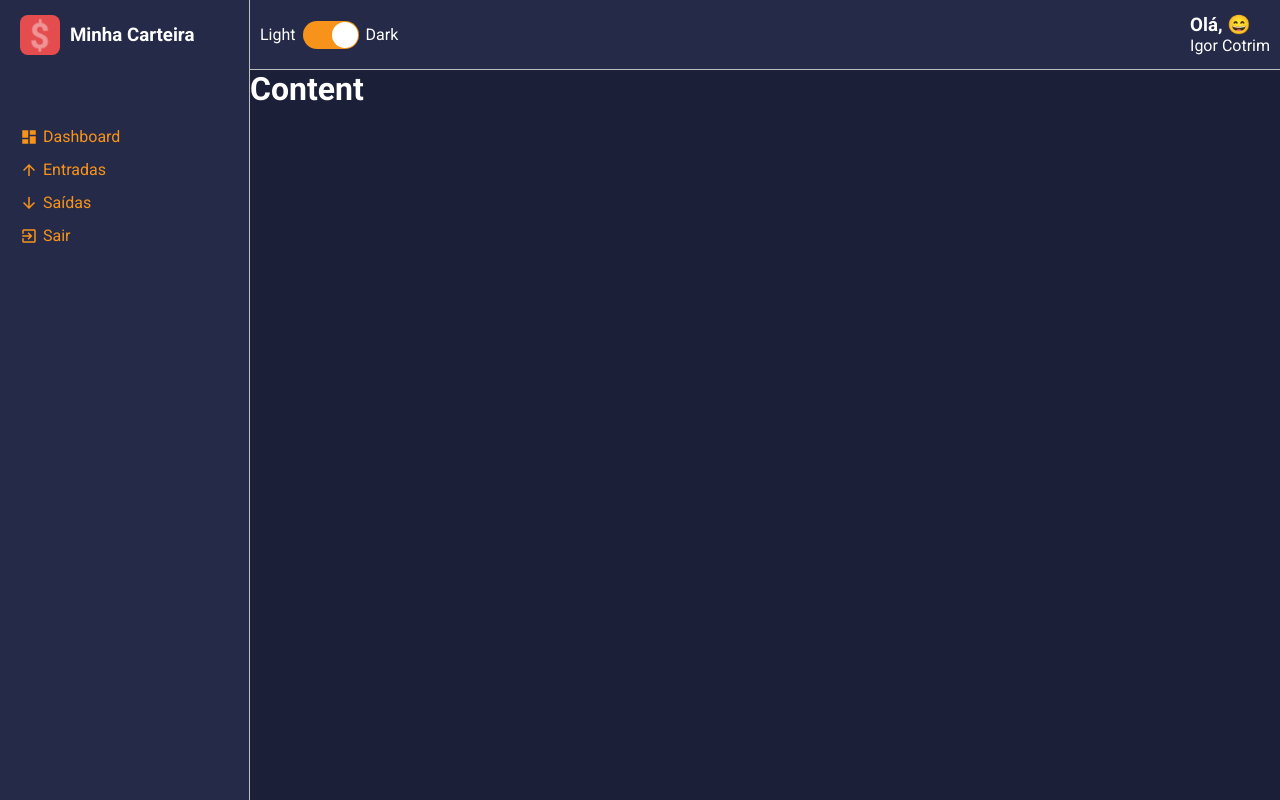
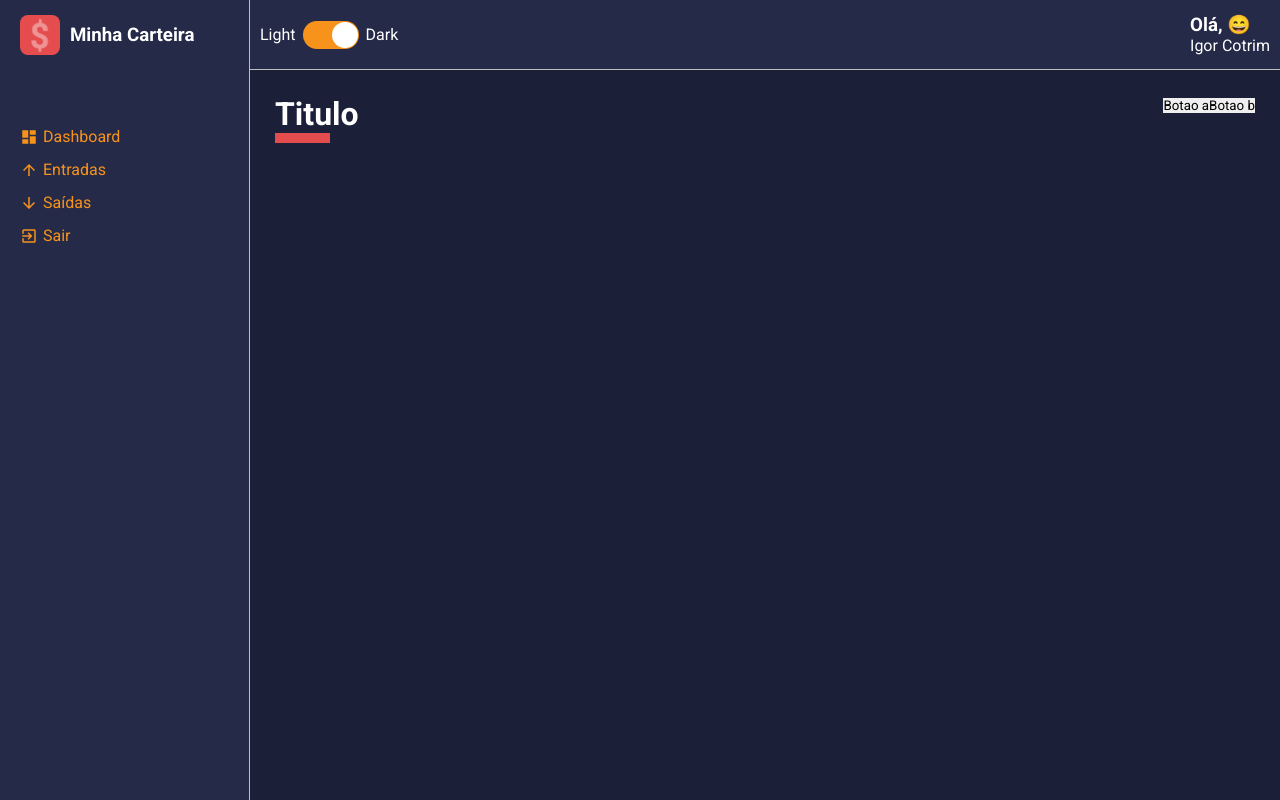
Before and after one commit to igor-cotrim/minha-carteira, a React (Create React App) app: page / in a window 1280 px wide. Built offline with nearby package versions, Linux system fonts and the light colour scheme.

Commit message:
create content header

```diff
--- a/src/App.tsx
+++ b/src/App.tsx
@@ -1,5 +1,6 @@
 import { ThemeProvider } from 'styled-components'
 import Layout from './components/layout'
+import Dashboard from './pages/dashboard'
 
 import { GlobalStyle } from './styles/global'
 import dark from './styles/themes/dark'
@@ -8,7 +9,9 @@ const App = () => {
   return (
     <ThemeProvider theme={dark}>
       <GlobalStyle />
-      <Layout />
+      <Layout>
+        <Dashboard />
+      </Layout>
     </ThemeProvider>
   )
 }
--- /dev/null
+++ b/src/components/content-header/index.tsx
@@ -0,0 +1,17 @@
+import * as S from "./styles"
+
+const ContentHeader = () => {
+  return (
+    <S.Container>
+      <S.TitleContainer>
+        <h1>Titulo</h1>
+      </S.TitleContainer>
+      <S.Controllers>
+        <button type="button">Botao a</button>
+        <button type="button">Botao b</button>
+      </S.Controllers>
+    </S.Container>
+  )
+}
+
+export default ContentHeader
--- /dev/null
+++ b/src/components/content-header/styles.ts
@@ -0,0 +1,27 @@
+import styled, { css } from 'styled-components';
+
+export const Container = styled.div`
+  width: 100%;
+  display: flex;
+  justify-content: space-between;
+  margin-bottom: 25px;
+`;
+
+export const TitleContainer = styled.div`
+  ${({ theme }) => css`
+
+    > h1 {
+      color: ${theme.colors.white};
+
+      &::after{
+        content: '';
+        display: block;
+        width: 55px;
+        border-bottom: 10px solid ${theme.colors.warning};
+      }
+    }
+  `}
+`;
+
+export const Controllers = styled.div`
+`;
--- a/src/components/content/index.tsx
+++ b/src/components/content/index.tsx
@@ -1,9 +1,13 @@
 import * as S from "./styles"
 
-const Content = () => {
+type ContentProps = {
+  children: React.ReactElement
+}
+
+const Content = ({ children }: ContentProps) => {
   return (
     <S.Container>
-      <h1>Content</h1>
+      {children}
     </S.Container>
   )
 }
--- a/src/components/content/styles.ts
+++ b/src/components/content/styles.ts
@@ -1,9 +1,10 @@
 import styled, { css } from 'styled-components';
 
 export const Container = styled.div`
-  ${({theme}) => css`
+  ${({ theme }) => css`
     grid-area: CT;
     color: ${theme.colors.white};
     background: ${theme.colors.primary};
+    padding: 25px;
   `}
 `;
--- a/src/components/layout/index.tsx
+++ b/src/components/layout/index.tsx
@@ -4,12 +4,18 @@ import MainHeader from "../main-header"
 
 import * as S from "./styles"
 
-const Layout = () => {
+type LeyoutProps = {
+  children: React.ReactElement
+}
+
+const Layout = ({ children }: LeyoutProps) => {
   return (
     <S.Grid>
-      <MainHeader/>
-      <Aside/>
-      <Content/>
+      <MainHeader />
+      <Aside />
+      <Content>
+        {children}
+      </Content>
     </S.Grid>
   )
 }
--- a/src/pages/dashboard/index.tsx
+++ b/src/pages/dashboard/index.tsx
@@ -1,6 +1,12 @@
+import ContentHeader from "../../components/content-header"
+import * as S from "./styled"
+
+
 const Dashboard = () => {
   return (
-    <h1>Dashboard</h1>
+    <S.Container>
+      <ContentHeader />
+    </S.Container>
   )
 }
 
--- /dev/null
+++ b/src/pages/dashboard/styled.ts
@@ -0,0 +1,5 @@
+import styled from 'styled-components';
+
+export const Container = styled.div`
+
+`;
```
